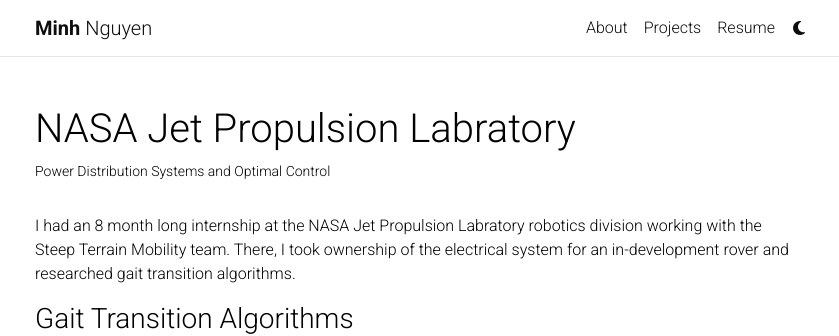
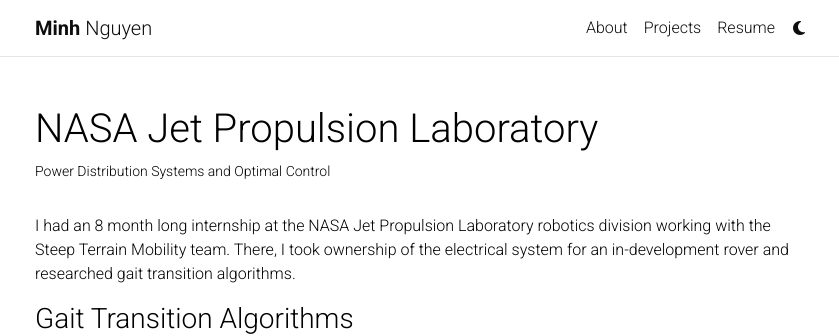
Before and after one commit to minhn02/minhn02.github.io, a Jekyll site: the page built from _projects/jpl_project.md, in a window 1280 px wide and 900 px high. Shown: the top 336 px of the window, without its empty margins (220-1059 px from the left). Built offline with Jekyll 4.4.1, drawn with Linux system fonts in a browser that asks for light colours; full-size pictures stand in for the smaller copies a plugin makes; comment, search, counter and statistics services are not loaded; a style sheet for code colours, icons or effects is not loaded.

Commit message:
labratory -> laboratory

```diff
--- a/_projects/jpl_project.md
+++ b/_projects/jpl_project.md
@@ -1,13 +1,13 @@
 ---
 layout: page
-title: NASA Jet Propulsion Labratory
+title: NASA Jet Propulsion Laboratory
 description: Power Distribution Systems and Optimal Control
 img: assets/img/proj_jpl/jpl_cover.jpg
 importance: 1
 category: research
 ---
 
-I had an 8 month long internship at the NASA Jet Propulsion Labratory robotics division working with the Steep Terrain Mobility team. There, I took ownership of the electrical system for an in-development rover and researched gait transition algorithms.
+I had an 8 month long internship at the NASA Jet Propulsion Laboratory robotics division working with the Steep Terrain Mobility team. There, I took ownership of the electrical system for an in-development rover and researched gait transition algorithms.
 
 ### Gait Transition Algorithms
 
```
